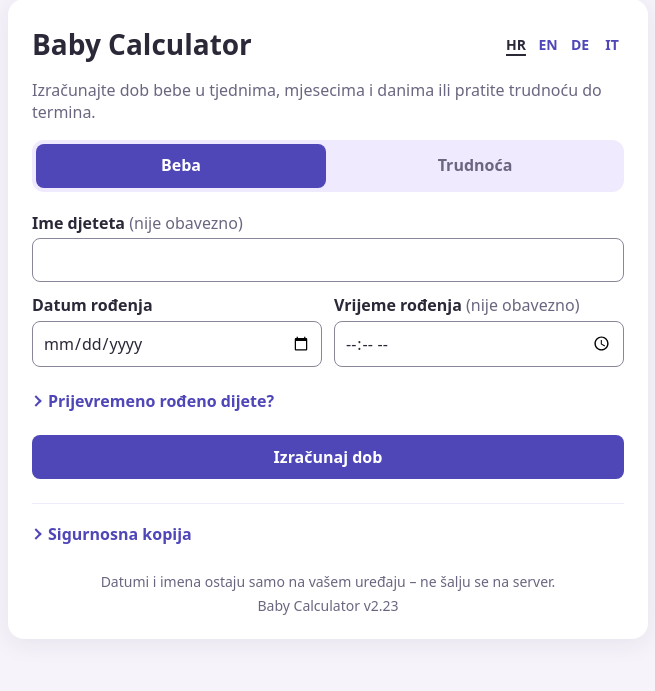
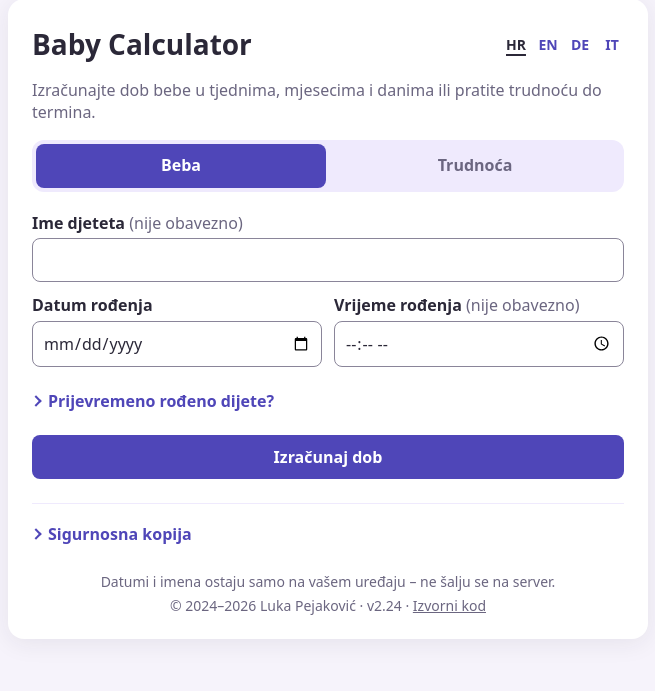
Before and after one commit to lpejakovic/baby-calculator, a Flask app: page / in a window 1280 px wide. Shown: the part 81-772 px from the top of the page, without its empty margins (312-967 px from the left). Run offline with Flask 3, Linux system fonts and the light colour scheme.

Commit message:
Verzija 2.24: ukupno kao sat, autorska prava i izvorni kod u podnožju (#21)
* Verzija 2.24: ukupno kao sat, autorska prava i izvorni kod u podnožju

- Ukupno uvijek prikazuje dane, sate, minute i sekunde s barem dvije
  znamenke ("00 minuta"); oblik riječi i dalje prema stvarnom broju.
- U podnožju © 2024–<godina>, verzija i poveznica na izvorni kod.

Co-Authored-By: Claude Opus 5.5 <noreply@anthropic.com>

* Test engleske stranice: ime autora nije hrvatski tekst

Co-Authored-By: Claude Opus 5.5 <noreply@anthropic.com>

---------

Co-authored-by: Claude Opus 5.5 <noreply@anthropic.com>

```diff
--- a/app.py
+++ b/app.py
@@ -1,6 +1,7 @@
 import hashlib
 import json
 import os
+from datetime import date
 
 from flask import Flask, Response, jsonify, make_response, redirect, render_template, request, url_for
 from werkzeug.middleware.proxy_fix import ProxyFix
@@ -9,7 +10,8 @@ from api import api
 from extensions import limiter
 from i18n import LANGUAGE_NAMES, LANGUAGES, PAGE_TEXT
 
-APP_VERSION = "2.23"
+APP_VERSION = "2.24"
+SOURCE_URL = "https://github.com/lpejakovic/baby-calculator"
 
 # Cached by the service worker for offline use (besides the page itself)
 SCRIPTS = ["texts", "dates", "who-growth", "growth", "calendar", "data", "card", "app"]  # load order
@@ -46,7 +48,8 @@ def page_urls():
 
 def render_page(lang):
     return render_template('index.html', version=APP_VERSION, lang=lang, t=PAGE_TEXT[lang], scripts=SCRIPTS,
-                           page_urls=page_urls(), language_names=LANGUAGE_NAMES)
+                           page_urls=page_urls(), language_names=LANGUAGE_NAMES, year=date.today().year,
+                           source_url=SOURCE_URL)
 
 @app.route('/')
 @limiter.exempt
--- a/i18n.py
+++ b/i18n.py
@@ -69,6 +69,7 @@ PAGE_TEXT = {
         "backup_link": "Kopiraj poveznicu za prijenos",
         "add_to_calendar": "Dodaj u kalendar",
         "privacy_note": "Datumi i imena ostaju samo na vašem uređaju – ne šalju se na server.",
+        "source_code": "Izvorni kod",
         "growth": "Rast (WHO krivulje)",
         "sex": "Spol",
         "girl": "Djevojčica",
@@ -152,6 +153,7 @@ PAGE_TEXT = {
         "backup_link": "Copy transfer link",
         "add_to_calendar": "Add to calendar",
         "privacy_note": "Dates and names stay on your device – they are never sent to the server.",
+        "source_code": "Source code",
         "growth": "Growth (WHO charts)",
         "sex": "Sex",
         "girl": "Girl",
@@ -238,6 +240,7 @@ PAGE_TEXT = {
         "backup_link": "Übertragungslink kopieren",
         "add_to_calendar": "Zum Kalender hinzufügen",
         "privacy_note": "Daten und Namen bleiben auf Ihrem Gerät – sie werden nie an den Server gesendet.",
+        "source_code": "Quellcode",
         "growth": "Wachstum (WHO-Kurven)",
         "sex": "Geschlecht",
         "girl": "Mädchen",
@@ -321,6 +324,7 @@ PAGE_TEXT = {
         "backup_link": "Copia link di trasferimento",
         "add_to_calendar": "Aggiungi al calendario",
         "privacy_note": "Date e nomi restano sul tuo dispositivo – non vengono mai inviati al server.",
+        "source_code": "Codice sorgente",
         "growth": "Crescita (curve OMS)",
         "sex": "Sesso",
         "girl": "Femmina",
--- a/static/js/app.js
+++ b/static/js/app.js
@@ -7,7 +7,7 @@
         addSharedChild, ageInMonths, babyCalendarEvents, BACKUP_MAX_BYTES, buildBackupLink, buildIcs,
         buildShareUrl, calculateAge, childLabel, cleanChild, convertPregnancy, correctedAge, correctedAgeError,
         countdown, DAY, drawCard, dueCountdown, formatBirth, formatDate, formatPercentile, growthChart, isoDate,
-        joinParts, layoutCard, makeBackup, measurePercentile, MEASURES, mergeChildren, nextChildId,
+        joinClock, joinParts, layoutCard, makeBackup, measurePercentile, MEASURES, mergeChildren, nextChildId,
         normalizeChildren, parseBackup, parseBirth, PREGNANCY_DAYS, pregnancyCalendarEvents, pregnancyError,
         pregnancyLmp, pregnancyMilestones, pregnancyStatus, readBackupLink, readSharedBirth, readSharedPregnancy,
         removeChild, startOfDay, TEXT, texts, todayValue, upcomingMilestones, validPregnancy, wallClockNow,
@@ -340,7 +340,7 @@
             const age = calculateAge(birth, now, Date.now() - wallToReal(birth));
             out.weeks.textContent = joinParts([[age.weeks, 'week'], [age.weekDays, 'day']], lang);
             out.calendar.textContent = joinParts([[age.years, 'year'], [age.months, 'month'], [age.days, 'day']], lang);
-            out.total.textContent = joinParts([[age.elapsedDays, 'day'], [age.hours, 'hour'],
+            out.total.textContent = joinClock([[age.elapsedDays, 'day'], [age.hours, 'hour'],
                 [age.minutes, 'minute'], [age.seconds, 'second']], lang);
             renderCorrected(birth, due, now, age);
             return age;
--- a/static/js/texts.js
+++ b/static/js/texts.js
@@ -370,7 +370,14 @@
         return `${list.slice(0, -1).join(', ')} ${texts(lang).and} ${list[list.length - 1]}`;
     }
 
+    // Like a clock: every part shown, numbers at least two digits ("592 dana, 03 sata, 00 minuta i 07 sekundi");
+    // the word still follows the real number
+    function joinClock(parts, lang = 'hr') {
+        const list = parts.map(([n, key]) => `${pad(n)} ${texts(lang).word(n, key)}`);
+        return `${list.slice(0, -1).join(', ')} ${texts(lang).and} ${list[list.length - 1]}`;
+    }
+
     Object.assign(BC, {
-        FORMS, plural, MONTH_NAMES_EN, pad, ordinalEn, TEXT, texts, unit, joinParts,
+        FORMS, plural, MONTH_NAMES_EN, pad, ordinalEn, TEXT, texts, unit, joinParts, joinClock,
     });
 })(globalThis.BC = globalThis.BC || {});
--- a/static/styles/main.css
+++ b/static/styles/main.css
@@ -680,6 +680,12 @@ progress {
 .site-footer p {
     margin: 4px 0 0;
 }
+.site-footer a {
+    color: inherit;
+}
+.site-footer a:hover {
+    color: var(--primary);
+}
 .not-found {
     text-align: center;
 }
--- a/templates/index.html
+++ b/templates/index.html
@@ -272,7 +272,8 @@
 
         <footer class="site-footer">
             <p class="privacy-note">{{ t.privacy_note }}</p>
-            <p class="version-text">Baby Calculator v{{ version }}</p>
+            <p class="version-text">© 2024–{{ year }} Luka Pejaković · v{{ version }} ·
+                <a href="{{ source_url }}" rel="noopener">{{ t.source_code }}</a></p>
         </footer>
 
         <div class="undo-bar" id="undo" hidden>
```
Also changed, not shown: tests/test_api.py (+8 -0 lines), tests/test_js.py (+16 -0 lines), tests/test_ui.py (+7 -6 lines), CHANGELOG.md.
